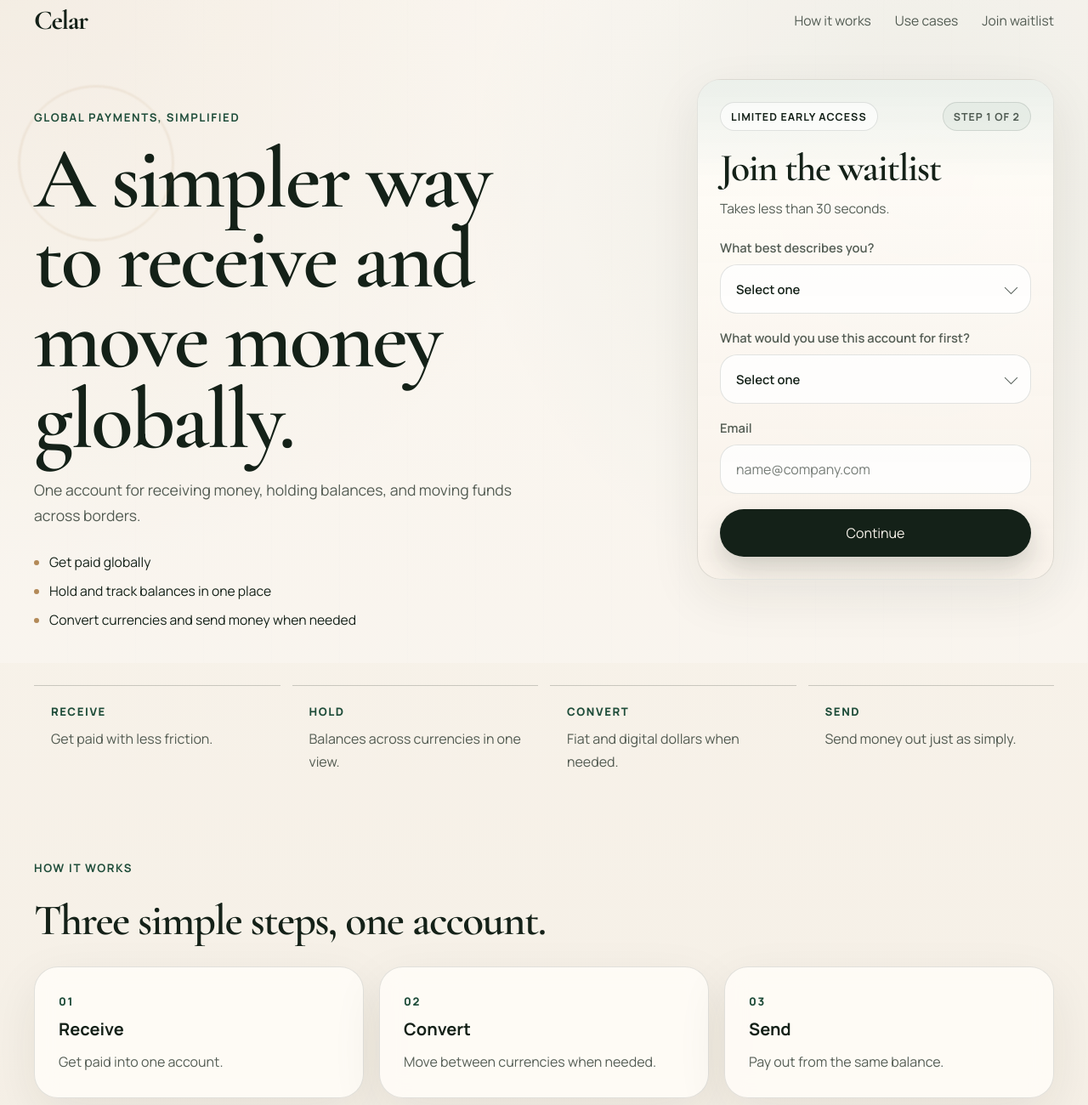
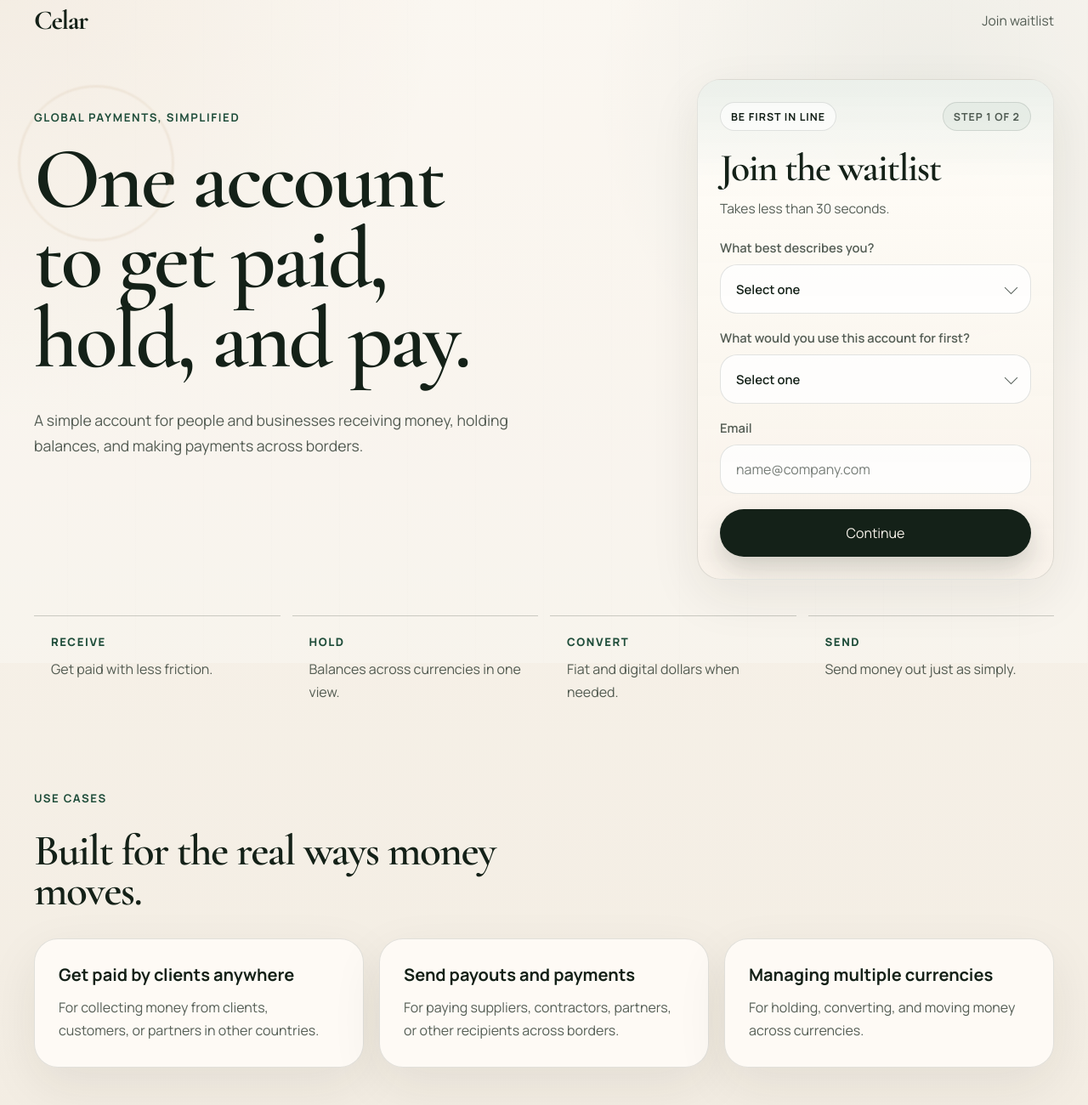
Before and after one commit to mememan-anon/celar-global, a website: page index.html in a window 1280 px wide. Shown: the part 20-1320 px from the top of the page at 85% size. Drawn offline with nearby package versions, Linux system fonts and the light colour scheme.

Commit message:
lets push and see

```diff
--- a/index.html
+++ b/index.html
@@ -17,8 +17,6 @@
       <header class="site-header">
         <a class="brand" href="/" aria-label="Homepage">Celar</a>
         <nav class="site-nav" aria-label="Primary navigation">
-          <a href="#how-it-works">How it works</a>
-          <a href="#use-cases">Use cases</a>
           <a href="#waitlist">Join waitlist</a>
         </nav>
       </header>
@@ -27,20 +25,15 @@
         <section class="hero">
           <div class="hero-copy">
             <p class="eyebrow">Global payments, simplified</p>
-            <h1>A simpler way to receive and move money globally.</h1>
+            <h1>One account to get paid, hold, and pay.</h1>
             <p class="hero-text">
-              One account for receiving money, holding balances, and moving funds across borders.
+              A simple account for people and businesses receiving money, holding balances, and making payments across borders.
             </p>
-            <ul class="hero-points" aria-label="Primary capabilities">
-              <li>Get paid globally</li>
-              <li>Hold and track balances in one place</li>
-              <li>Convert currencies and send money when needed</li>
-            </ul>
           </div>
 
           <aside class="waitlist-card" id="waitlist" aria-labelledby="waitlist-title">
             <div class="card-topline">
-              <span class="topline-chip">Limited early access</span>
+              <span class="topline-chip">Be first in line</span>
               <span class="step-pill" id="step-indicator">Step 1 of 2</span>
             </div>
 
@@ -99,7 +92,7 @@
 
             <div class="form-stage" data-step="2">
               <h2>Tell us a bit more</h2>
-              <p class="card-copy">This helps us prioritize the best early users.</p>
+              <p class="card-copy">This helps us prioritize early access.</p>
 
               <form id="step-two-form" class="stacked-fields">
                 <label class="field">
@@ -127,7 +120,7 @@
                 </label>
 
                 <label class="field">
-                  <span>Which countries, currencies, or payment methods matter most to you?</span>
+                  <span>Which countries, currencies, or payment methods matter most?</span>
                   <input
                     id="corridor"
                     name="corridor"
@@ -151,7 +144,7 @@
                 We'll review your use case and follow up shortly.
               </p>
               <div class="success-actions">
-                <a class="button button-primary" id="success-primary" href="#how-it-works">See how it works</a>
+                <a class="button button-primary" id="success-primary" href="#use-cases">See use cases</a>
                 <a class="button button-secondary hidden" id="success-secondary" href="#book-call"
                   >Book a call</a
                 >
@@ -179,31 +172,6 @@
           </article>
         </section>
 
-        <section class="section section-soft" id="how-it-works">
-          <div class="section-heading">
-            <p class="eyebrow">How it works</p>
-            <h2>Three simple steps, one account.</h2>
-          </div>
-
-          <div class="steps-grid">
-            <article class="step-card">
-              <span class="step-number">01</span>
-              <h3>Receive</h3>
-              <p>Get paid into one account.</p>
-            </article>
-            <article class="step-card">
-              <span class="step-number">02</span>
-              <h3>Convert</h3>
-              <p>Move between currencies when needed.</p>
-            </article>
-            <article class="step-card">
-              <span class="step-number">03</span>
-              <h3>Send</h3>
-              <p>Pay out from the same balance.</p>
-            </article>
-          </div>
-        </section>
-
         <section class="section" id="use-cases">
           <div class="section-heading">
             <p class="eyebrow">Use cases</p>
@@ -213,30 +181,16 @@
           <div class="use-case-grid">
             <article class="use-case-card">
               <h3>Get paid by clients anywhere</h3>
-              <p>For people and businesses collecting money from clients, customers, or partners in other countries.</p>
+              <p>For collecting money from clients, customers, or partners in other countries.</p>
             </article>
             <article class="use-case-card">
               <h3>Send payouts and payments</h3>
-              <p>For people and businesses paying suppliers, contractors, partners, or other recipients across borders.</p>
+              <p>For paying suppliers, contractors, partners, or other recipients across borders.</p>
             </article>
             <article class="use-case-card">
               <h3>Managing multiple currencies</h3>
-              <p>For teams that need one account to hold, convert, and move money across currencies.</p>
+              <p>For holding, converting, and moving money across currencies.</p>
             </article>
-          </div>
-        </section>
-
-        <section class="section section-cta" id="book-call">
-          <div class="cta-panel">
-            <div>
-              <p class="eyebrow">Early access</p>
-              <h2>For people and businesses moving money globally.</h2>
-              <p>
-                Share your use case. We'll use early access to learn where demand is strongest and
-                onboard the best-fit users first.
-              </p>
-            </div>
-            <a class="button button-primary" href="#waitlist">Join waitlist</a>
           </div>
         </section>
       </main>
--- a/script.js
+++ b/script.js
@@ -112,24 +112,24 @@ function applySuccessState(isQualifiedLead) {
     successPrimary.setAttribute("target", "_blank");
     successPrimary.setAttribute("rel", "noreferrer");
     successSecondary.classList.remove("hidden");
-    successSecondary.setAttribute("href", "#how-it-works");
+    successSecondary.setAttribute("href", "#use-cases");
     successSecondary.removeAttribute("target");
     successSecondary.removeAttribute("rel");
-    successSecondary.textContent = "See how it works";
+    successSecondary.textContent = "See use cases";
     return;
   }
 
   successCopy.textContent =
     "We'll be in touch as we review early users and learn where demand is strongest.";
-  successPrimary.textContent = "See how it works";
-  successPrimary.setAttribute("href", "#how-it-works");
+  successPrimary.textContent = "See use cases";
+  successPrimary.setAttribute("href", "#use-cases");
   successPrimary.removeAttribute("target");
   successPrimary.removeAttribute("rel");
   successSecondary.classList.add("hidden");
-  successSecondary.setAttribute("href", "#book-call");
+  successSecondary.setAttribute("href", "#waitlist");
   successSecondary.removeAttribute("target");
   successSecondary.removeAttribute("rel");
-  successSecondary.textContent = "Book a call";
+  successSecondary.textContent = "Join waitlist";
 }
 
 personaSelect.addEventListener("change", syncPersonaOtherField);
--- a/styles.css
+++ b/styles.css
@@ -183,7 +183,7 @@ h3 {
 
 .hero-text {
   max-width: 36rem;
-  margin: 22px 0 0;
+  margin: 34px 0 0;
   font-size: 1.1rem;
   line-height: 1.7;
 }
```
